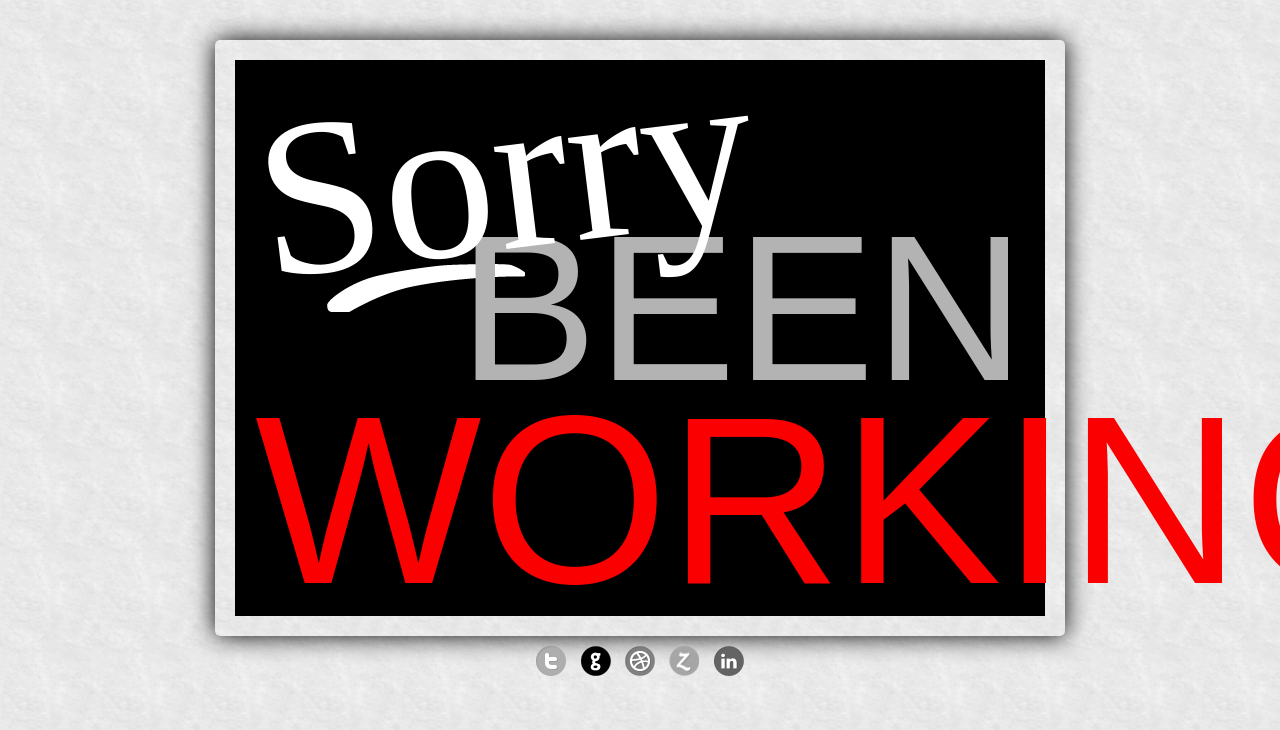
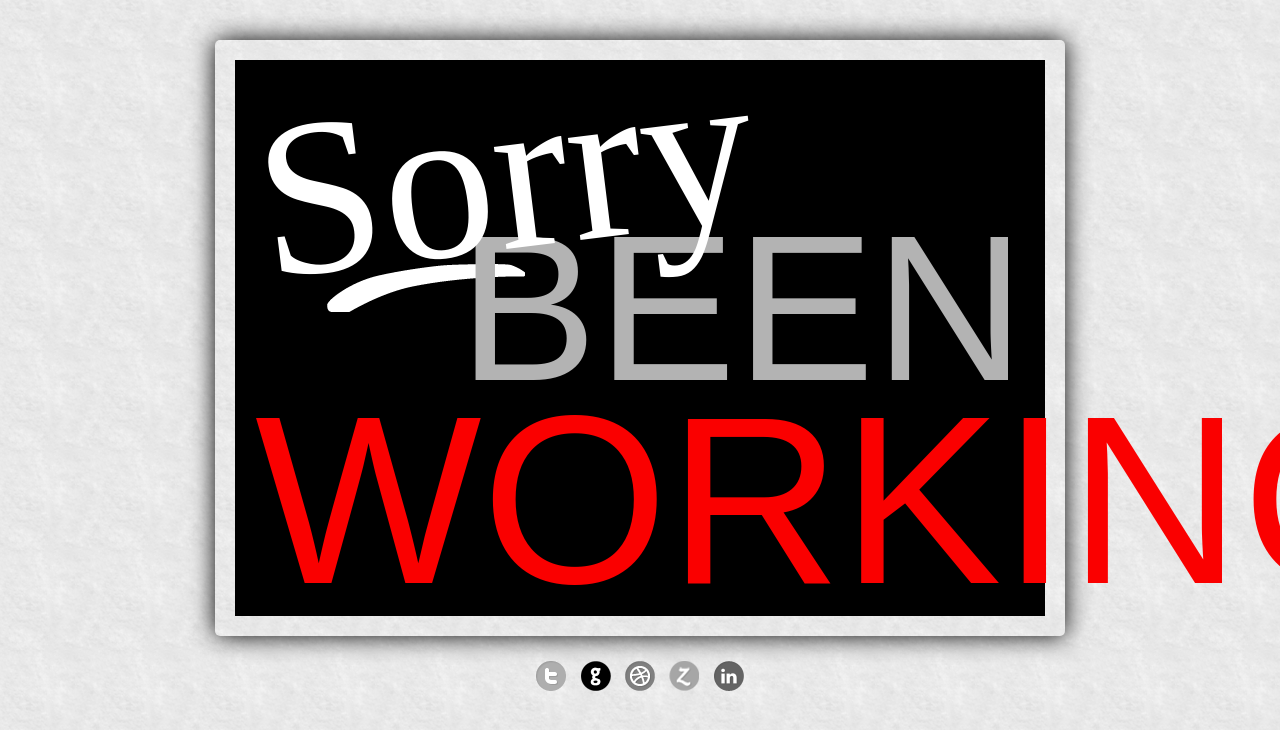
Before and after one commit to kristoferjoseph/kristoferjoseph.github.com, a plain HTML site: page index.html in a window 1280 px wide. Shown: the top 730 px of the page. Drawn offline with Linux system fonts and the light colour scheme.

```diff
--- a/css/styles.css
+++ b/css/styles.css
@@ -149,7 +149,7 @@
 
 .footer-nav li a {
   display: inline-block;
-  padding: 10px 5px;
+  padding: 25px 5px;
 }
 
 .services {
```
